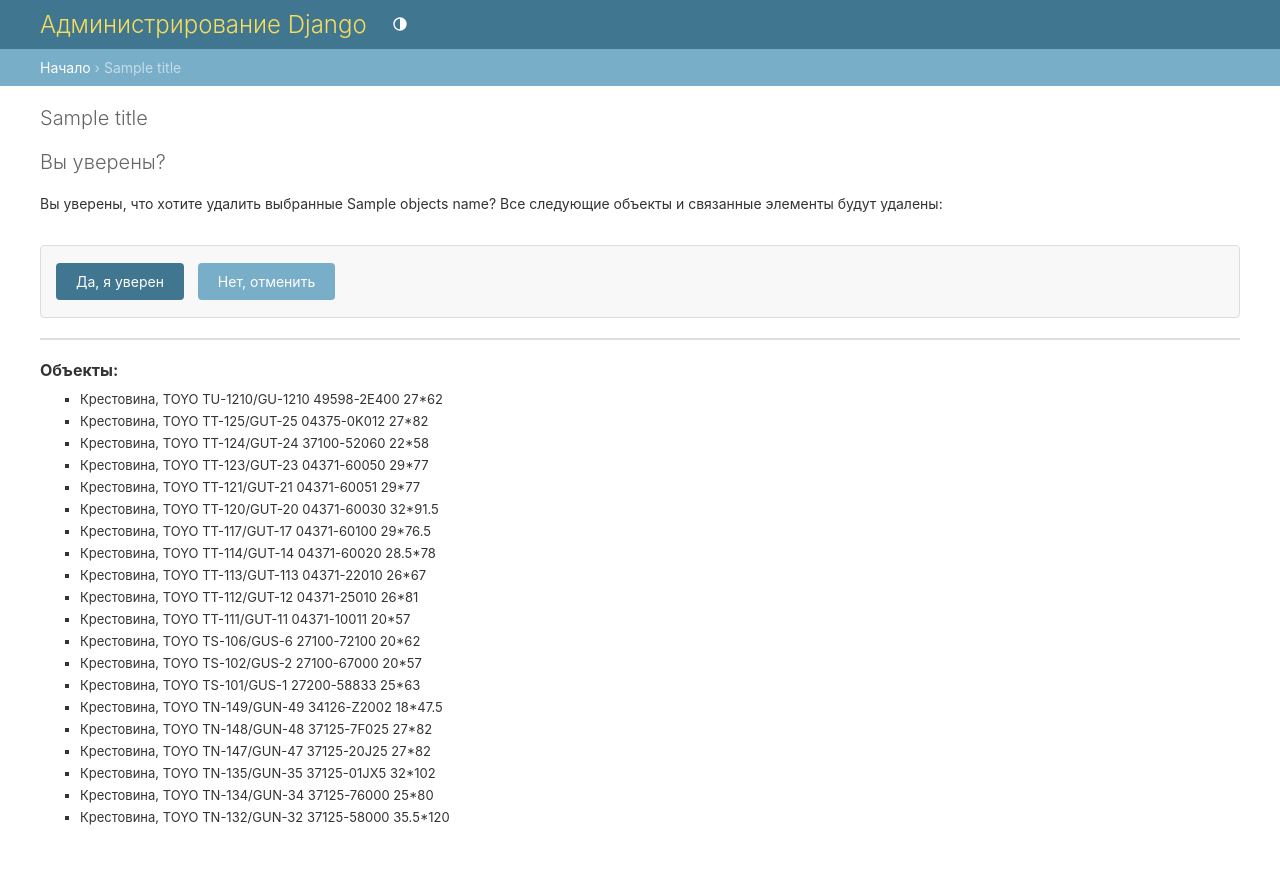
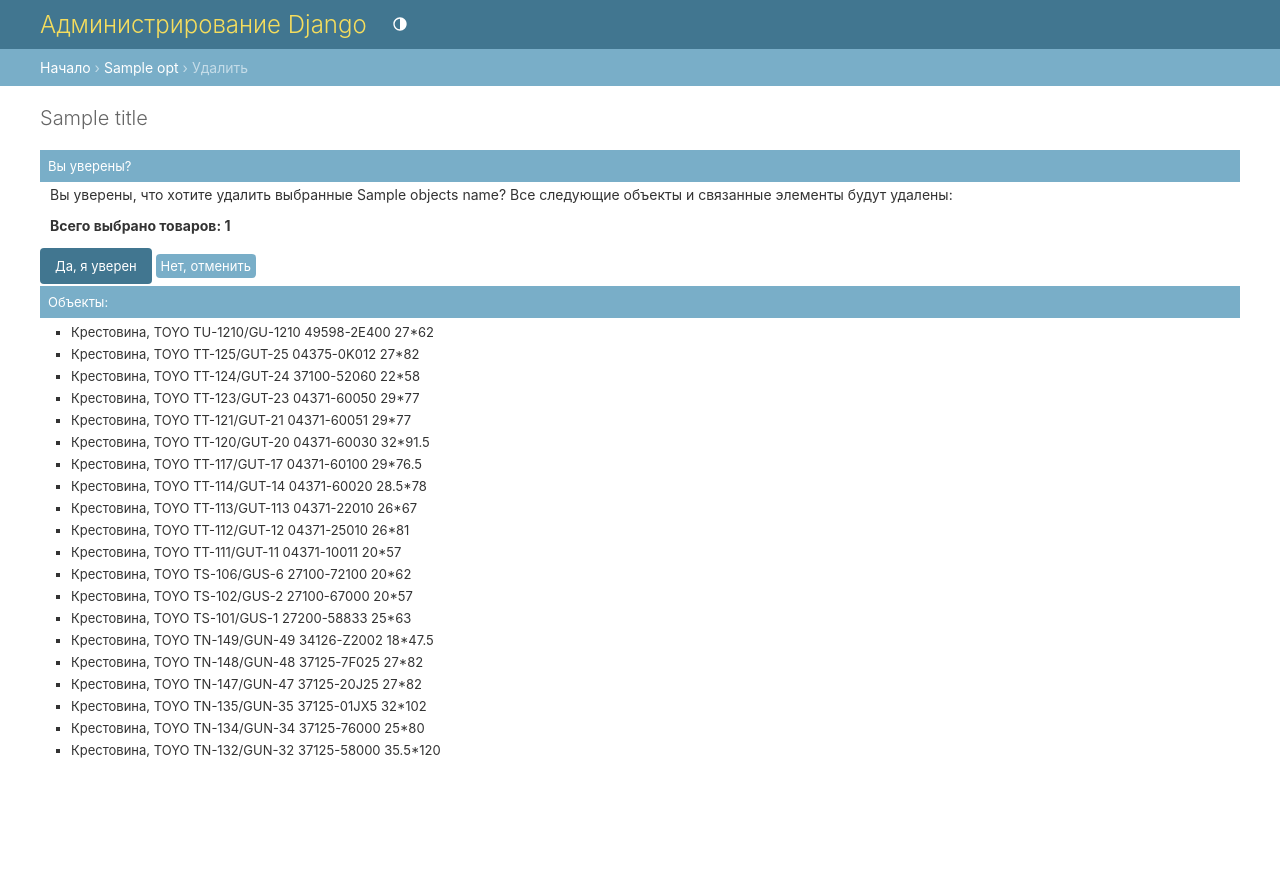
Before and after one commit to WiZy991/catalog-site, a Django app: template templates/admin/catalog/product_delete_confirmation.html in a window 1280 px wide. After the commit the page ends 758 px from the top, so only its background shows below. Run offline with Django 4.2, Linux system fonts and the light colour scheme; data comes from the database, SQL or seed files in the repository; tables that the repository leaves empty hold one stand-in row (values such as "Sample post"); the template is opened without the code that fills it: values that come from a table or form of the project are taken from there, most other values are stand-ins (such as "Sample title", 1, 10 or a date in 2020); parts of the project's set-up code (start-up, migrations or seed data) failed here and were passed over.

Commit message:
sinchronization

```diff
--- a/templates/admin/catalog/product_delete_confirmation.html
+++ b/templates/admin/catalog/product_delete_confirmation.html
@@ -1,22 +1,44 @@
 {% extends "admin/base_site.html" %}
-{% load i18n l10n %}
+{% load i18n l10n admin_urls static %}
+
+{% block breadcrumbs %}
+<div class="breadcrumbs">
+<a href="{% url 'admin:index' %}">{% trans 'Home' %}</a>
+&rsaquo; <a href="{% url 'admin:catalog_product_changelist' %}">{{ opts.verbose_name_plural|capfirst }}</a>
+&rsaquo; {% trans 'Delete' %}
+</div>
+{% endblock %}
 
 {% block content %}
-<h1>{% trans 'Вы уверены?' %}</h1>
+<div id="content-main">
+    <div class="module">
+        <h2>{% trans 'Вы уверены?' %}</h2>
         <p>{% trans 'Вы уверены, что хотите удалить выбранные' %} {{ objects_name }}? {% trans 'Все следующие объекты и связанные элементы будут удалены:' %}</p>
 
-<!-- Кнопки подтверждения вверху - ПЕРВЫМИ -->
-<div style="position: sticky; top: 0; background: #fff; z-index: 100; padding: 20px 0; margin-bottom: 20px; border-bottom: 2px solid #ddd;">
-    <form method="post" style="margin: 0; padding: 15px; background: #f8f8f8; border: 1px solid #ddd; border-radius: 4px;">
+        {% if total_count %}
+            <p><strong>{% trans 'Всего выбрано товаров' %}: {{ total_count }}</strong></p>
+            {% if total_count > 100 %}
+                <p><em>{% trans 'Показаны первые 100 товаров из' %} {{ total_count }}. {% trans 'Все выбранные товары будут удалены' %}.</em></p>
+            {% endif %}
+        {% endif %}
+
+        <div class="form-row">
+            <form method="post">
                 {% csrf_token %}
                 <div>
                     <input type="hidden" name="post" value="yes">
                     <input type="hidden" name="action" value="delete_selected">
+                    {% if selected_ids %}
+                        {% for obj_id in selected_ids %}
+                            <input type="hidden" name="{{ action_checkbox_name }}" value="{{ obj_id|unlocalize }}">
+                        {% endfor %}
+                    {% else %}
                         {% for obj in objects %}
                             <input type="hidden" name="{{ action_checkbox_name }}" value="{{ obj.pk|unlocalize }}">
                         {% endfor %}
-            <input type="submit" value="{% trans 'Да, я уверен' %}" class="default" style="margin-right: 10px; font-size: 14px; padding: 10px 20px;">
-            <a href="{% url 'admin:catalog_product_changelist' %}" class="button cancel-link" style="font-size: 14px; padding: 10px 20px;">{% trans "Нет, отменить" %}</a>
+                    {% endif %}
+                    <input type="submit" value="{% trans 'Да, я уверен' %}" class="default">
+                    <a href="{% url 'admin:catalog_product_changelist' %}" class="button cancel-link">{% trans "Нет, отменить" %}</a>
                 </div>
             </form>
         </div>
@@ -26,5 +48,10 @@
         {% for obj in objects %}
             <li>{{ obj }}</li>
         {% endfor %}
+        {% if total_count > 100 %}
+            <li><em>... {% trans 'и еще' %} {{ total_count|add:"-100" }} {% trans 'товаров' %}</em></li>
+        {% endif %}
         </ul>
+    </div>
+</div>
 {% endblock %}
```
Also changed, not shown: catalog/admin.py (+27 -3 lines). Lines whose indentation alone changed are shown as unchanged.
